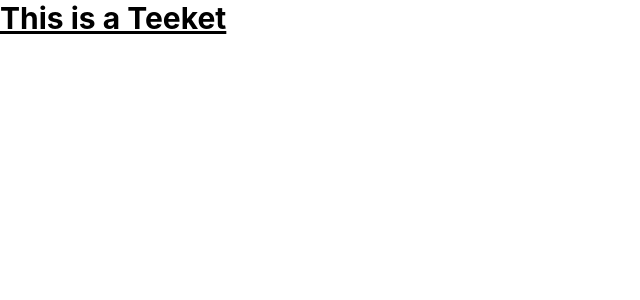
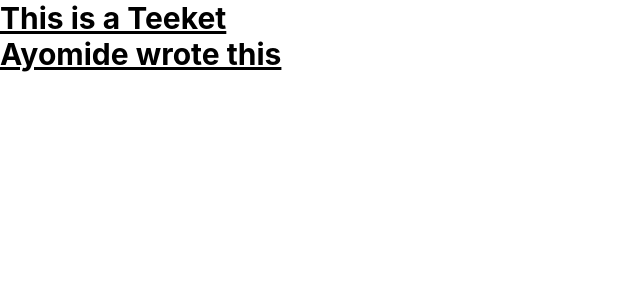
Before and after one commit to gogurlbaby/teeket, a React (Create React App) app: page / in a window 1280 px wide. Shown: the top 300 px of the page, without its empty margins (0-640 px from the left). Built offline with nearby package versions, Linux system fonts and the light colour scheme.

Commit message:
new branch

```diff
--- a/src/App.js
+++ b/src/App.js
@@ -1,10 +1,11 @@
-import logo from './logo.svg';
-import './App.css';
+import logo from "./logo.svg";
+import "./App.css";
 
 function App() {
   return (
     <div className="text-3xl font-bold underline">
-     <h1>This is a Teeket</h1>
+      <h1>This is a Teeket</h1>
+      <h2>Ayomide wrote this</h2>
     </div>
   );
 }
```
